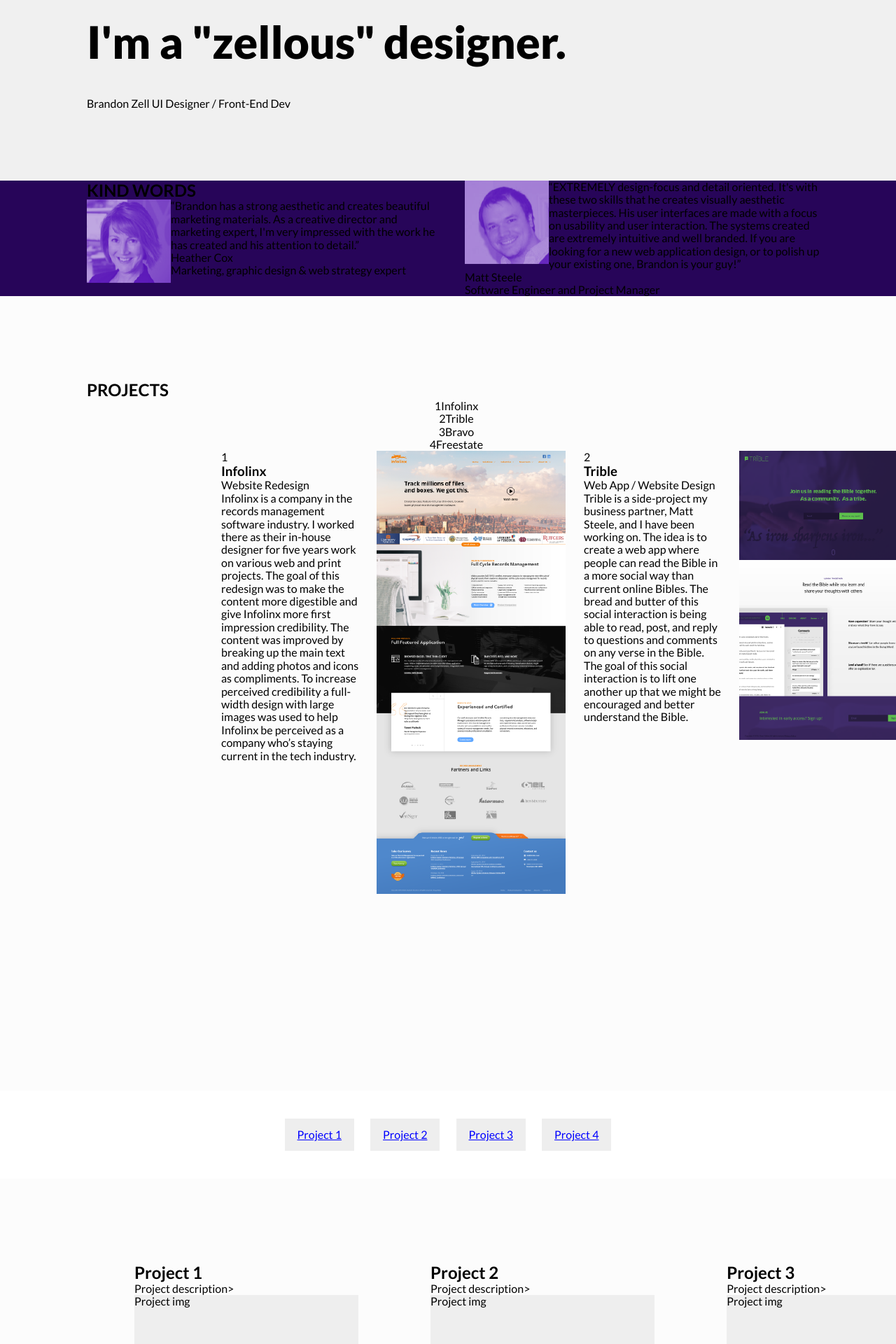
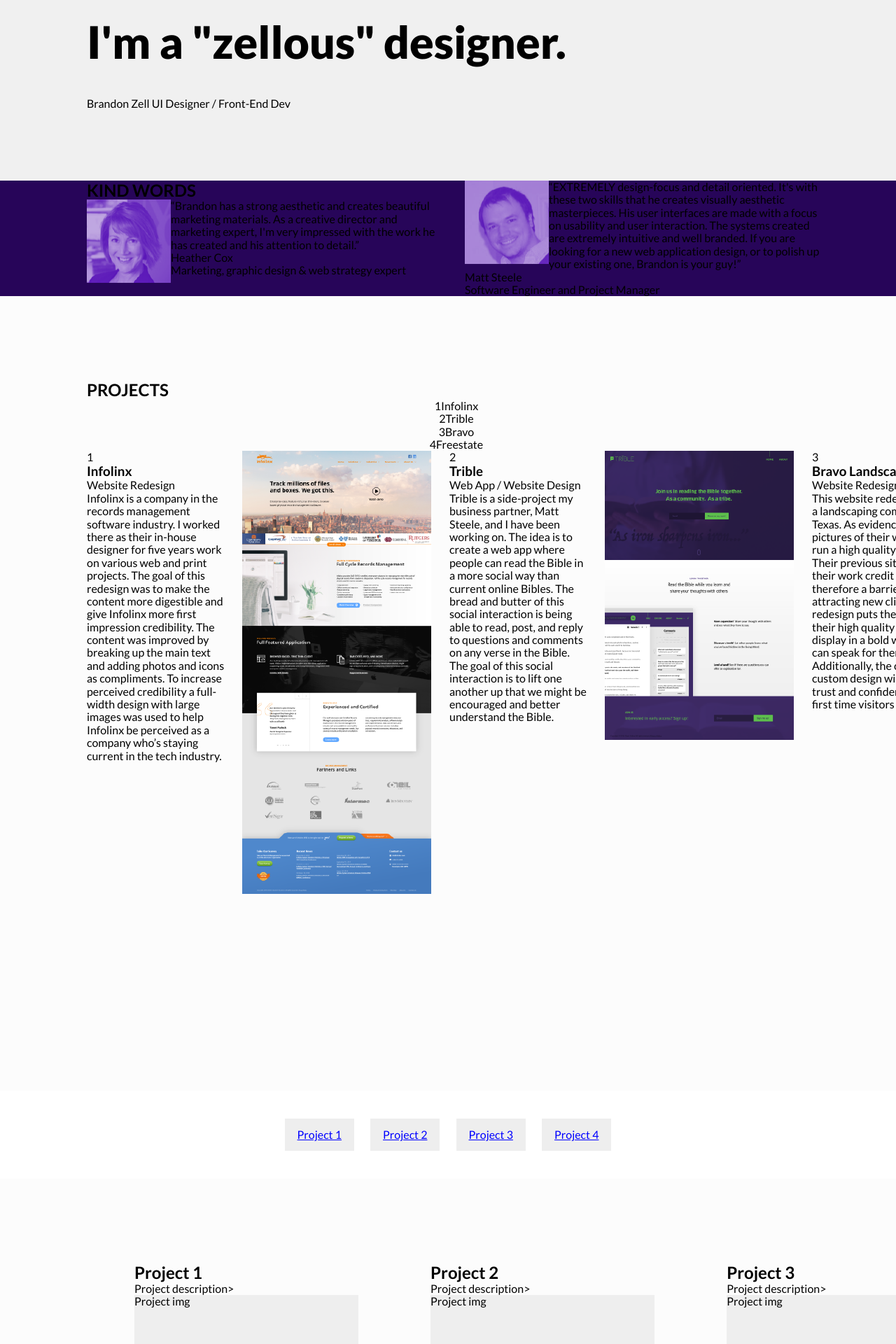
Before and after one commit to bzle/brandonz-me, a Jekyll site: the page built from index.html, in a window 1280 px wide. Shown: the part 310-2230 px from the top of the page at 70% size. Built offline with Jekyll 4.4.1, drawn with Linux system fonts in a browser that asks for light colours; nearby versions of some CDN libraries.

Commit message:
Updated '/css/style.scss' via CloudCannon

```diff
--- a/css/style.scss
+++ b/css/style.scss
@@ -832,7 +832,7 @@
 }
 .projects {
     white-space: nowrap;
-    padding: 0 0 0 15vw;
+    padding-right: 15vw;
 }
 .project {
     white-space: normal;
```
